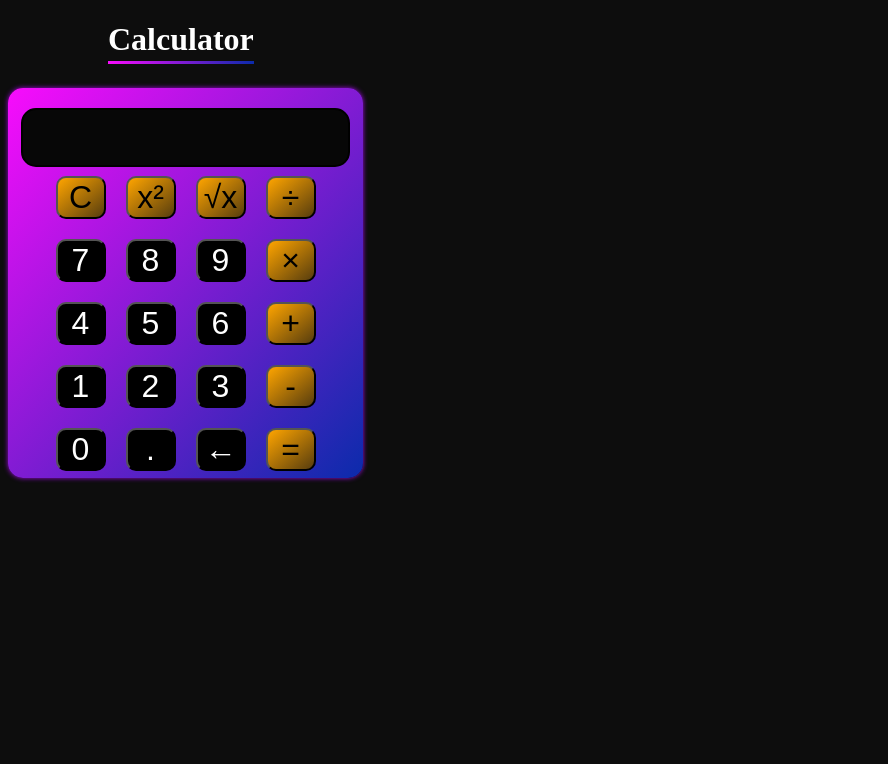
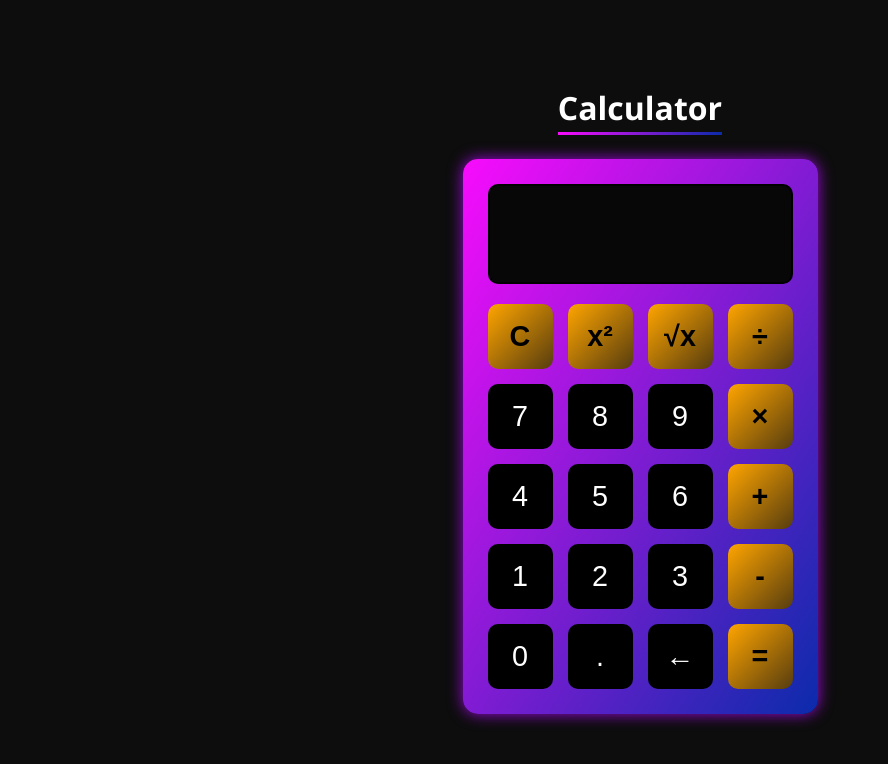
Before and after one commit to ParthSharma005/Web-Calculator, a plain HTML site: page index.html in a window 1280 px wide. Shown: the whole page, without its empty margins (0-888 px from the left). Drawn offline with Linux system fonts and the light colour scheme.

Commit message:
Debug Calc.css

```diff
--- a/Calc.css
+++ b/Calc.css
@@ -1,73 +1,115 @@
-body{
- a  box-sizing: border-box;
+* {
+    box-sizing: border-box;
+    margin: 0;
+    padding: 0;
+}
+
+body {
     background-color: rgb(13, 13, 13);
-    text-align: center;
-}
-h1{
-    color: rgb(255, 255, 255);
-    position: relative;
-    width:max-content;
-    margin-bottom:30px;
-    margin-left: 100px;
-}
-h1::after{
-    content:"";
-    position: absolute;
-    width:100%;
-    height:3px;
-    bottom:-6px;
-    left:0;
-    background: linear-gradient(to right, rgb(248, 12, 252),rgb(11, 43, 171));
-}
-#calcBody{
-    width:355px;
-    height:390px;
-    text-align: center;
+    font-family: 'Segoe UI', Tahoma, Geneva, Verdana, sans-serif;
     display: flex;
     flex-direction: column;
     align-items: center;
-    background: linear-gradient(to bottom right, rgb(248, 12, 252),rgb(11, 43, 171));
+    justify-content: center;
+    min-height: 100vh;
+    padding: 20px;
+}
+
+h1 {
+    color: rgb(255, 255, 255);
+    position: relative;
+    margin-bottom: 30px;
+}
+
+h1::after {
+    content: "";
+    position: absolute;
+    width: 100%;
+    height: 3px;
+    bottom: -6px;
+    left: 0;
+    background: linear-gradient(to right, rgb(248, 12, 252), rgb(11, 43, 171));
+}
+
+#calcBody {
+    width: 100%;
+    max-width: 355px;
+    padding: 25px;
+    display: flex;
+    flex-direction: column;
+    align-items: center;
+    background: linear-gradient(to bottom right, rgb(248, 12, 252), rgb(11, 43, 171));
     border-radius: 15px;
-    box-shadow: 0px 0px 5px rgb(157, 9, 221);
-    position: relative;
+    box-shadow: 0px 0px 15px rgb(157, 9, 221);
+    gap: 20px;
 }
-#screen{
-    width:90%;
-    height:14%;
-    border:2px solid black;
-    text-align:right;
-    position: absolute;
-    top: 20px;
-    bottom: 10px;
-    padding-right: 5px;
+
+#screen {
+    width: 100%;
+    min-height: 100px;
+    border: 2px solid black;
     background-color: rgb(7, 7, 7);
-    border-radius: 15px;
-    color:white;
+    border-radius: 10px;
+    color: white;
+    display: flex;
+    align-items: center;
+    justify-content: flex-end;
+    padding: 10px 15px;
+    overflow-x: auto;
 }
-.keys{
+
+#screen p{
+    font-size: 1.5em;
+    word-break: break-all;
+}
+
+.keys {
     display: grid;
     grid-template-columns: repeat(4, 1fr);
-    gap:20px;
-    position: absolute;
-    top: 88px;
+    gap: 15px;
+    width: 100%;
 }
-.keys .num{
-    font-size: 2em;
-    width:50px;
-    background-color: black;
-    color:white;
-    border-radius: 10px;
-    cursor: pointer;
-}
-.keys .ops{
-    font-size: 2em;
-    width:50px;
-    background-image:linear-gradient(to bottom right, orange, rgb(87, 61, 14));
-    color:black;
+
+.keys button {
+    width: 100%;
+    aspect-ratio: 1/1;
+    font-size: 1.8em;
+    border: none;
     border-radius: 10px;
     cursor: pointer;
 }
 
-button:active{
-    box-shadow: 0px 0px 5px white;
+.keys .num {
+    background-color: black;
+    color: white;
 }
+
+.keys .ops {
+    background-image: linear-gradient(to bottom right, orange, rgb(87, 61, 14));
+    color: black;
+    font-weight: bold;
+}
+
+button:active {
+    box-shadow: 0px 0px 10px white;
+
+}
+
+@media (max-width: 380px) {
+    #calcBody {
+        padding: 15px;
+        gap: 15px;
+    }
+    .keys {
+        gap: 10px;
+    }
+    .keys button {
+        font-size: 1.5em;
+    }
+    #screen {
+        min-height: 60px;
+    }
+    #screen p {
+        font-size: 1.5em;
+    }
+}
```
